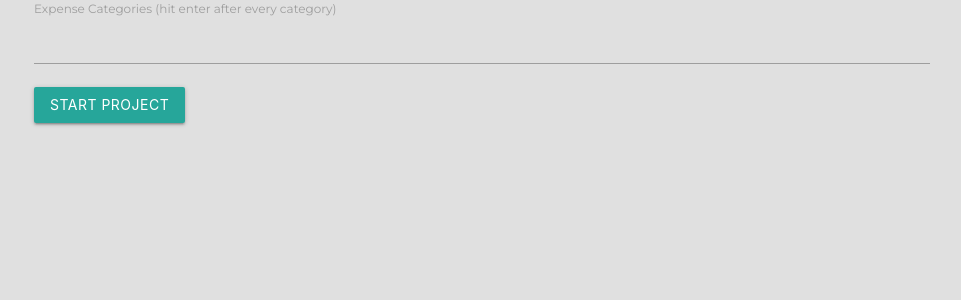
After one commit to davidlares/budget-webapp-django-testing, a Django app: template budget/templates/budget/add-project.html in a window 1280 px wide. The commit adds this page. Shown: the top 300 px of the page, without its empty margins (158-1119 px from the left). Run offline with Django 3.2, Linux system fonts and the light colour scheme; the template is opened without the code that fills it, so the values that code supplies are empty.

Commit message:
ViewClass for adding projects + JS logic for slugify

```diff
--- a/budget/static/css/styles.css
+++ b/budget/static/css/styles.css
@@ -23,6 +23,13 @@ html {
 .noproject-wrapper h3 {
   padding: 10px;
   margin-bottom: 50px;
+}
+
+form ul li.category {
+  display: inline-block;
+  background-color: white;
+  padding: 5px 10px;
+  margin-right: 5px;
 }
 
 .section-stats .card-panel {
--- /dev/null
+++ b/budget/static/js/script.js
@@ -0,0 +1,44 @@
+(function(){
+  document.querySelector('#categoryInput').addEventListener('keydown', function(e){
+    if(e.keyCode != 13){
+      return;
+    }
+    e.preventDefault()
+    var categoryName = this.value;
+    this.value = ''
+    addNewCategory(categoryName)
+    updateCategoriesString()
+  })
+
+  function addNewCategory(name){
+    document.querySelector('#categoriesContainer').insertAdjacentHTML('beforeend', `
+    <li class="category">
+      <span class="name">${name}</span>
+      <span onclick="removeCategory(this)" class="btnRemove bold">X</span>
+    </li>`)
+  }
+
+})();
+
+function fetchCategoryArray(){
+  var categories = []
+  document.querySelectorAll('.category').forEach(function(e) {
+    name = e.querySelector('.name').innerHTML
+    if(name == ''){
+      return;
+    } else {
+      categories.push(name)
+    }
+  })
+  return categories;
+}
+
+function updateCategoriesString(){
+  categories = fetchCategoryArray();
+  document.querySelector('input[name="categoriesString"]').value = categories.join(',')
+}
+
+function removeCategory(e) {
+  e.parentElement.remove()
+  updateCategoriesString();
+}
--- /dev/null
+++ b/budget/templates/budget/add-project.html
@@ -0,0 +1,20 @@
+{% extends 'budget/base.html' %}
+{% load static %}
+{% block content %}
+  <div class="container">
+    <form class="" action="" method="post">
+      {% csrf_token %}
+      {{ form }}
+      <label for="categoryInput">Expense Categories (hit enter after every category)</label>
+      <input type="text" name="categoryInput" id="categoryInput" value="">
+      <!-- hidden for concat -->
+      <input type="hidden" name="categoriesString">
+      <!-- tags will be here -->
+      <ul id="categoriesContainer">
+      </ul>
+      <button type="submit" class="btn" name="button">Start Project</button>
+    </form>
+  </div>
+
+  <script src="{% static 'js/script.js' %}"></script>
+{% endblock %}
--- a/budget/urls.py
+++ b/budget/urls.py
@@ -4,5 +4,6 @@ from . import views
 
 urlpatterns = [
     path('', views.project_list, name='list'),
+    path('add', views.ProjectCreateView.as_view()),
     path('<slug:project_slug>', views.project_detail, name='detail')
 ]
```
Also changed, not shown: budget/views.py (+24 -1 lines), db.sqlite3.
